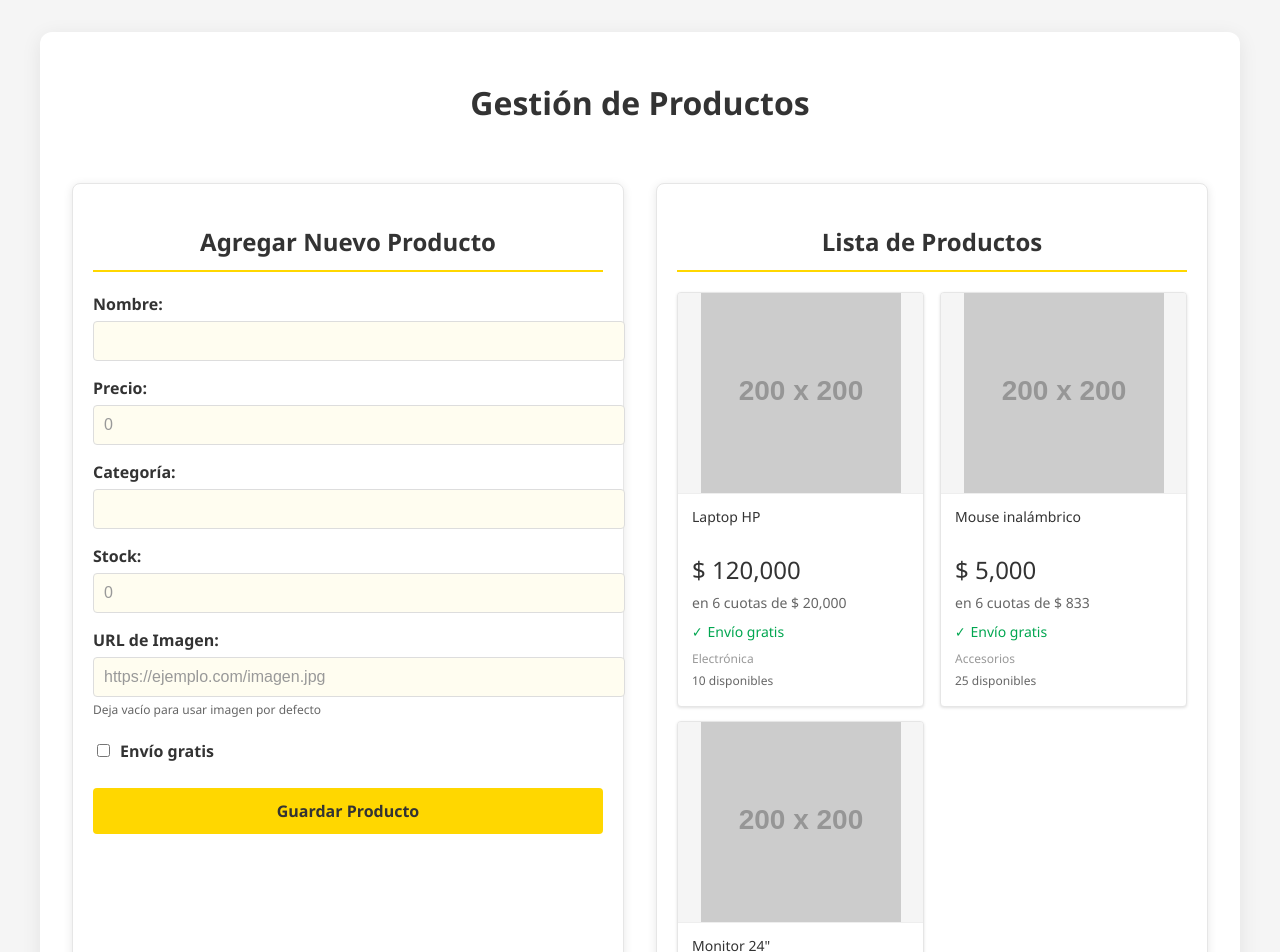
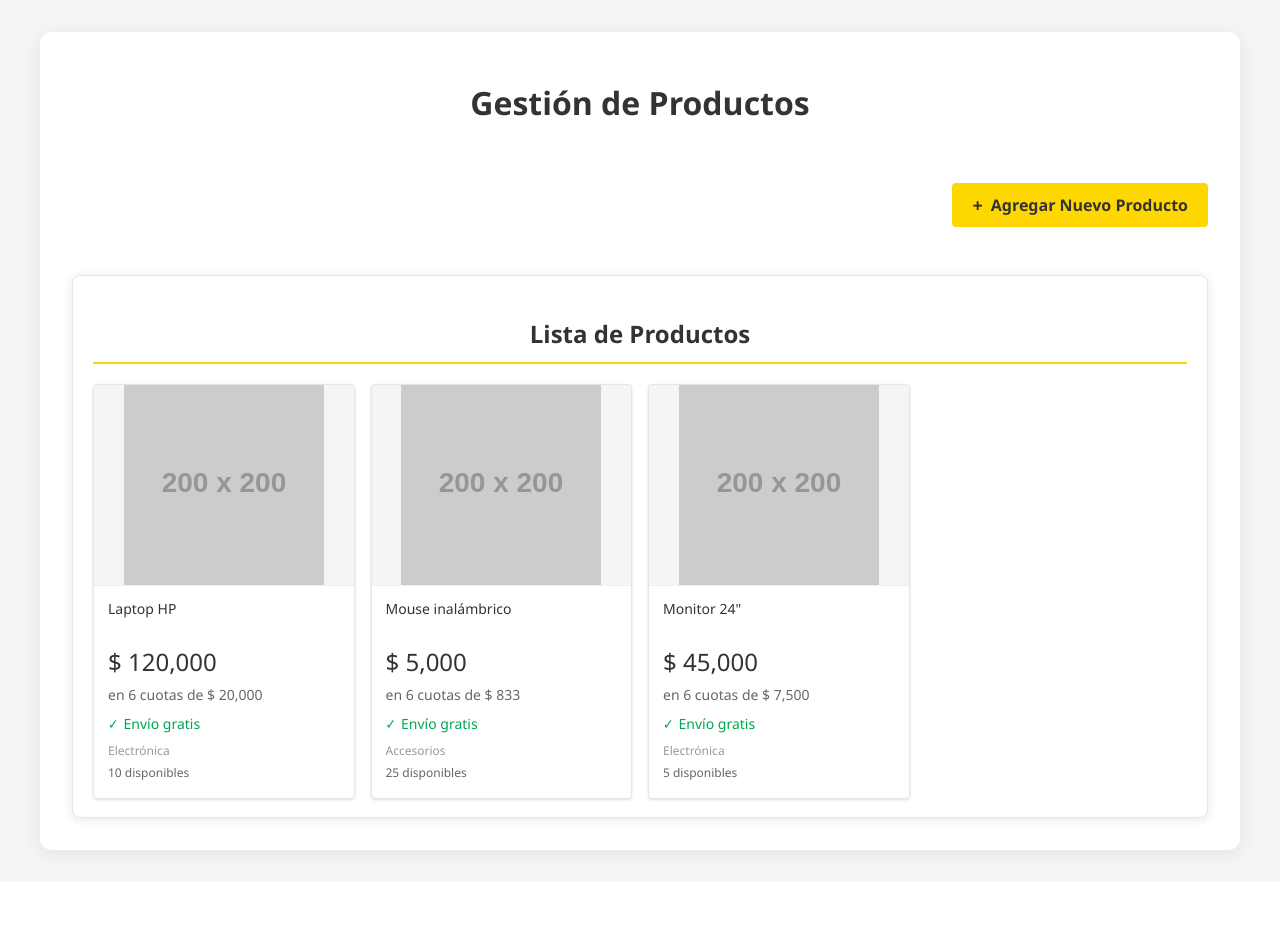
Before and after one commit to 4lexxe/pv_tp4_grupo4, a React (Vite) app: page / in a window 1280 px wide. Shown: the top 952 px of the page. After the commit the page ends 882 px from the top, so only its background shows below. Built offline with nearby package versions, Linux system fonts and the light colour scheme.

Commit message:
feat: convertir formulario de productos en modal reutilizable

```diff
--- a/src/App.css
+++ b/src/App.css
@@ -75,6 +75,39 @@ body {
   gap: 2rem;
 }
 
+/* Botón para agregar producto */
+.action-buttons {
+  display: flex;
+  justify-content: flex-end;
+  margin-bottom: 1rem;
+}
+
+.btn-add-product {
+  background-color: #FFD700;
+  color: #333;
+  border: none;
+  padding: 10px 20px;
+  border-radius: 4px;
+  cursor: pointer;
+  font-size: 16px;
+  font-weight: bold;
+  transition: all 0.3s ease;
+  display: flex;
+  align-items: center;
+}
+
+.btn-add-product:hover {
+  background-color: #FFC400;
+  box-shadow: 0 2px 5px rgba(0, 0, 0, 0.1);
+}
+
+.btn-add-product::before {
+  content: "+";
+  margin-right: 8px;
+  font-size: 18px;
+  font-weight: bold;
+}
+
 h1 {
   text-align: center;
   margin-bottom: 20px;
@@ -109,23 +142,78 @@ h1 {
 }
 
 /***************************************
+ * ESTILOS PARA EL MODAL
+ ***************************************/
+.modal-overlay {
+  position: fixed;
+  top: 0;
+  left: 0;
+  right: 0;
+  bottom: 0;
+  background-color: rgba(0, 0, 0, 0.5);
+  display: flex;
+  align-items: center;
+  justify-content: center;
+  z-index: 1000;
+  padding: 1rem;
+  backdrop-filter: blur(2px);
+  animation: fadeIn 0.2s ease;
+}
+
+.modal-container {
+  background-color: white;
+  border-radius: 8px;
+  box-shadow: 0 4px 15px rgba(0, 0, 0, 0.15);
+  width: 100%;
+  max-width: 550px;
+  max-height: 90vh;
+  overflow-y: auto;
+  animation: slideIn 0.3s ease;
+}
+
+@keyframes slideIn {
+  from { transform: translateY(20px); opacity: 0; }
+  to { transform: translateY(0); opacity: 1; }
+}
+
+.modal-header {
+  display: flex;
+  justify-content: space-between;
+  align-items: center;
+  padding: 16px 20px;
+  border-bottom: 2px solid #FFD700;
+}
+
+.modal-header h2 {
+  margin: 0;
+  font-size: 1.25rem;
+  color: #333;
+}
+
+.modal-close-btn {
+  background: none;
+  border: none;
+  font-size: 1.5rem;
+  cursor: pointer;
+  color: #666;
+  transition: color 0.2s;
+}
+
+.modal-close-btn:hover {
+  color: #333;
+}
+
+.modal-content {
+  padding: 20px;
+}
+
+/***************************************
  * ESTILOS PARA EL FORMULARIO
  ***************************************/
-
-.product-form {
-  background-color: #ffffff;
-  padding: 20px;
-  border-radius: 8px;
-  box-shadow: 0 2px 10px rgba(0, 0, 0, 0.1);
-  border: 1px solid #e6e6e6;
-}
-
-.product-form h2 {
-  color: #333;
-  margin-bottom: 20px;
-  text-align: center;
-  border-bottom: 2px solid #FFD700;
-  padding-bottom: 10px;
+.product-form-container {
+  display: flex;
+  flex-direction: column;
+  gap: 15px;
 }
 
 .form-group {
@@ -191,23 +279,41 @@ h1 {
   color: #333;
 }
 
-button[type="submit"] {
+/* Botones de acción del formulario */
+.form-actions {
+  display: flex;
+  gap: 12px;
+  margin-top: 20px;
+}
+
+.btn-submit, .btn-cancel {
+  padding: 12px 20px;
+  border-radius: 4px;
+  font-size: 16px;
+  font-weight: bold;
+  cursor: pointer;
+  transition: all 0.3s;
+  border: none;
+}
+
+.btn-submit {
   background-color: #FFD700;
   color: #333;
-  border: none;
-  padding: 12px 20px;
-  border-radius: 4px;
-  cursor: pointer;
-  font-size: 16px;
-  font-weight: bold;
-  margin-top: 10px;
-  width: 100%;
-  transition: background-color 0.3s;
+  flex: 1;
 }
 
-button[type="submit"]:hover {
+.btn-submit:hover {
   background-color: #FFC400;
   box-shadow: 0 2px 5px rgba(0, 0, 0, 0.1);
+}
+
+.btn-cancel {
+  background-color: #f1f1f1;
+  color: #333;
+}
+
+.btn-cancel:hover {
+  background-color: #e5e5e5;
 }
 
 /***************************************
@@ -363,8 +469,17 @@ button[type="submit"]:hover {
     flex-wrap: wrap;
   }
 
-  .product-form, .product-list {
+  .product-list {
     flex: 1;
-    min-width: 300px;
   }
 }
+
+@media (max-width: 480px) {
+  .form-actions {
+    flex-direction: column;
+  }
+
+  .modal-container {
+    max-height: 95vh;
+  }
+}
--- a/src/App.jsx
+++ b/src/App.jsx
@@ -2,8 +2,20 @@ import { useState } from 'react'
 import './App.css'
 import ProductList from './components/ProductList'
 import ProductForm from './components/ProductForm'
+import Modal from './components/Modal'
 
 function App() {
+  /***************************************
+   * ESTADO PARA EL MODAL
+   ***************************************/
+  const [isModalOpen, setIsModalOpen] = useState(false);
+
+  // Función para abrir el modal
+  const openModal = () => setIsModalOpen(true);
+
+  // Función para cerrar el modal
+  const closeModal = () => setIsModalOpen(false);
+
   /***************************************
    * ESTADO INICIAL DE PRODUCTOS
    ***************************************/
@@ -78,6 +90,9 @@ function App() {
 
     // Mostrar mensaje de éxito
     showFeedback(`Producto "${newProduct.name}" agregado correctamente`);
+
+    // Cerrar el modal después de agregar
+    closeModal();
   };
 
   return (
@@ -91,10 +106,29 @@ function App() {
         </div>
       )}
 
+      {/* Botón para abrir el modal */}
+      <div className="action-buttons">
+        <button className="btn-add-product" onClick={openModal}>
+          Agregar Nuevo Producto
+        </button>
+      </div>
+
+      {/* Contenedor principal */}
       <div className="content-container">
-        <ProductForm onAddProduct={addProduct} />
         <ProductList products={products} />
       </div>
+
+      {/* Modal con formulario */}
+      <Modal
+        isOpen={isModalOpen}
+        onClose={closeModal}
+        title="Agregar Nuevo Producto"
+      >
+        <ProductForm
+          onAddProduct={addProduct}
+          onCancel={closeModal}
+        />
+      </Modal>
     </div>
   )
 }
--- /dev/null
+++ b/src/components/Modal.jsx
@@ -0,0 +1,67 @@
+import React, { useEffect } from 'react';
+
+/***************************************
+ * COMPONENTE MODAL REUTILIZABLE
+ ***************************************/
+const Modal = ({ isOpen, onClose, title, children }) => {
+  // Prevenir el scroll del body cuando el modal está abierto
+  useEffect(() => {
+    if (isOpen) {
+      document.body.style.overflow = 'hidden';
+    } else {
+      document.body.style.overflow = 'auto';
+    }
+
+    // Limpiar al desmontar
+    return () => {
+      document.body.style.overflow = 'auto';
+    };
+  }, [isOpen]);
+
+  // Manejar la tecla Escape para cerrar el modal
+  useEffect(() => {
+    const handleEscKey = (e) => {
+      if (e.key === 'Escape' && isOpen) {
+        onClose();
+      }
+    };
+
+    window.addEventListener('keydown', handleEscKey);
+
+    return () => {
+      window.removeEventListener('keydown', handleEscKey);
+    };
+  }, [isOpen, onClose]);
+
+  // Manejar clic en el overlay para cerrar el modal
+  const handleOverlayClick = (e) => {
+    if (e.target.classList.contains('modal-overlay')) {
+      onClose();
+    }
+  };
+
+  // Si el modal no está abierto, no renderizar nada
+  if (!isOpen) return null;
+
+  return (
+    <div className="modal-overlay" onClick={handleOverlayClick}>
+      <div className="modal-container">
+        <div className="modal-header">
+          <h2>{title}</h2>
+          <button
+            className="modal-close-btn"
+            onClick={onClose}
+            aria-label="Cerrar"
+          >
+            &times;
+          </button>
+        </div>
+        <div className="modal-content">
+          {children}
+        </div>
+      </div>
+    </div>
+  );
+};
+
+export default Modal;
--- a/src/components/ProductForm.jsx
+++ b/src/components/ProductForm.jsx
@@ -1,6 +1,6 @@
 import React, { useState } from 'react';
 
-const ProductForm = ({ onAddProduct }) => {
+const ProductForm = ({ onAddProduct, onCancel }) => {
   const [productData, setProductData] = useState({
     name: '',
     price: '',
@@ -66,9 +66,7 @@ const ProductForm = ({ onAddProduct }) => {
   };
 
   return (
-    <div className="product-form">
-      <h2>Agregar Nuevo Producto</h2>
-      <form onSubmit={handleSubmit}>
+    <form onSubmit={handleSubmit} className="product-form-container">
       <div className="form-group">
         <label htmlFor="name">Nombre:</label>
         <input
@@ -144,9 +142,15 @@ const ProductForm = ({ onAddProduct }) => {
         </label>
       </div>
 
-        <button type="submit">Guardar Producto</button>
+      <div className="form-actions">
+        <button type="submit" className="btn-submit">Guardar Producto</button>
+        {onCancel && (
+          <button type="button" className="btn-cancel" onClick={onCancel}>
+            Cancelar
+          </button>
+        )}
+      </div>
     </form>
-    </div>
   );
 };
 
```
Lines whose indentation alone changed are shown as unchanged.
